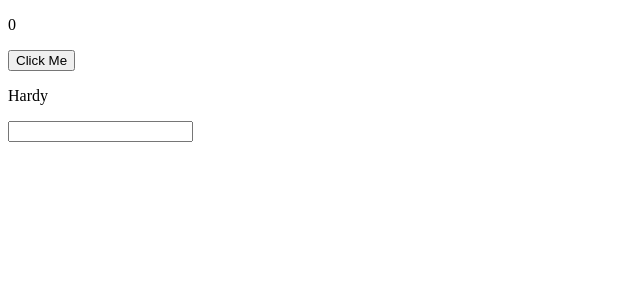
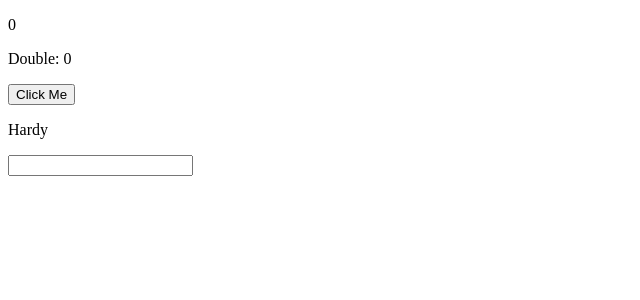
Before and after one commit to sammerham/vue_composition_api, a Vue app: page / in a window 1280 px wide. Shown: the top 300 px of the page, without its empty margins (0-640 px from the left). Built offline with nearby package versions, Linux system fonts and the light colour scheme.

Commit message:
computed prop

```diff
--- a/src/App.vue
+++ b/src/App.vue
@@ -1,11 +1,15 @@
 /* https://vuejs.org/guide/extras/composition-api-faq.html ref: primitive values(num, str,
 boolean ), access value using .value reactive: objects, access value directly on obj
 toRefs: converts obj props into separate reactive references watchEffect: allows us to
-watch depenceies in the componennts */
+watch depenceies in the componennts
+computed properties: they are prop that will store cached values, if the depencies inside the func got
+updated the func will be called again and the prop will be updated by the val retured from the func
+*/
 
 <template>
   <div>
     <p>{{ num }}</p>
+    <p>Double: {{double}}</p>
     <button type="button" @click.prevent="increment">Click Me</button>
     <p>{{ name }}</p>
     <p>
@@ -16,7 +20,7 @@ watch depenceies in the componennts */
 </template>
 
 <script>
-import { ref, reactive, toRefs, watchEffect, watch } from "vue";
+import { ref, reactive, toRefs, watchEffect, watch, computed } from "vue";
 export default {
   name: "App",
   setup() {
@@ -24,6 +28,11 @@ export default {
     function increment() {
       num.value++;
     }
+
+    // return reactive reference that can be used in the template
+    const double = computed(()=> {
+      return num.value * 2;
+    });
     const user = reactive({
       name: "Tom",
       age: 30,
@@ -46,6 +55,7 @@ export default {
       ...toRefs(user),
       phrase,
       reversedPhrase,
+      double,
     };
   },
 };
```
